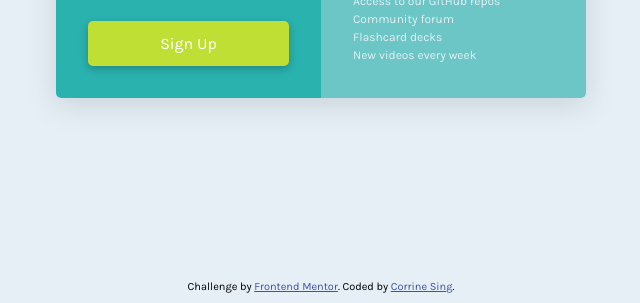
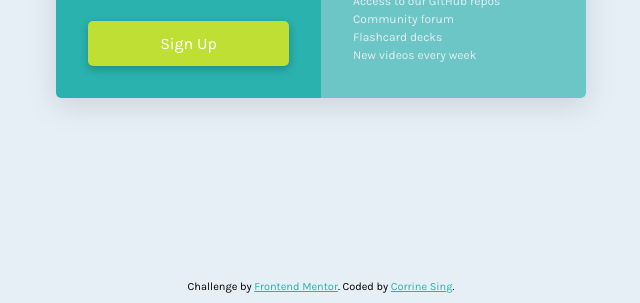
Before and after one commit to Corrine2212/single-price-grid-component, a plain HTML site: page index.html in a window 1280 px wide. Shown: the part 497-800 px from the top of the page, without its empty margins (319-959 px from the left). Drawn offline with Linux system fonts and the light colour scheme.

Commit message:
change in css

```diff
--- a/static/style.css
+++ b/static/style.css
@@ -178,7 +178,7 @@ button:hover {
 }
 
 .attribution a {
-    color: hsl(228, 45%, 44%);
+    color: hsl(179deg 62% 43%);
 }
 
 footer {
```
